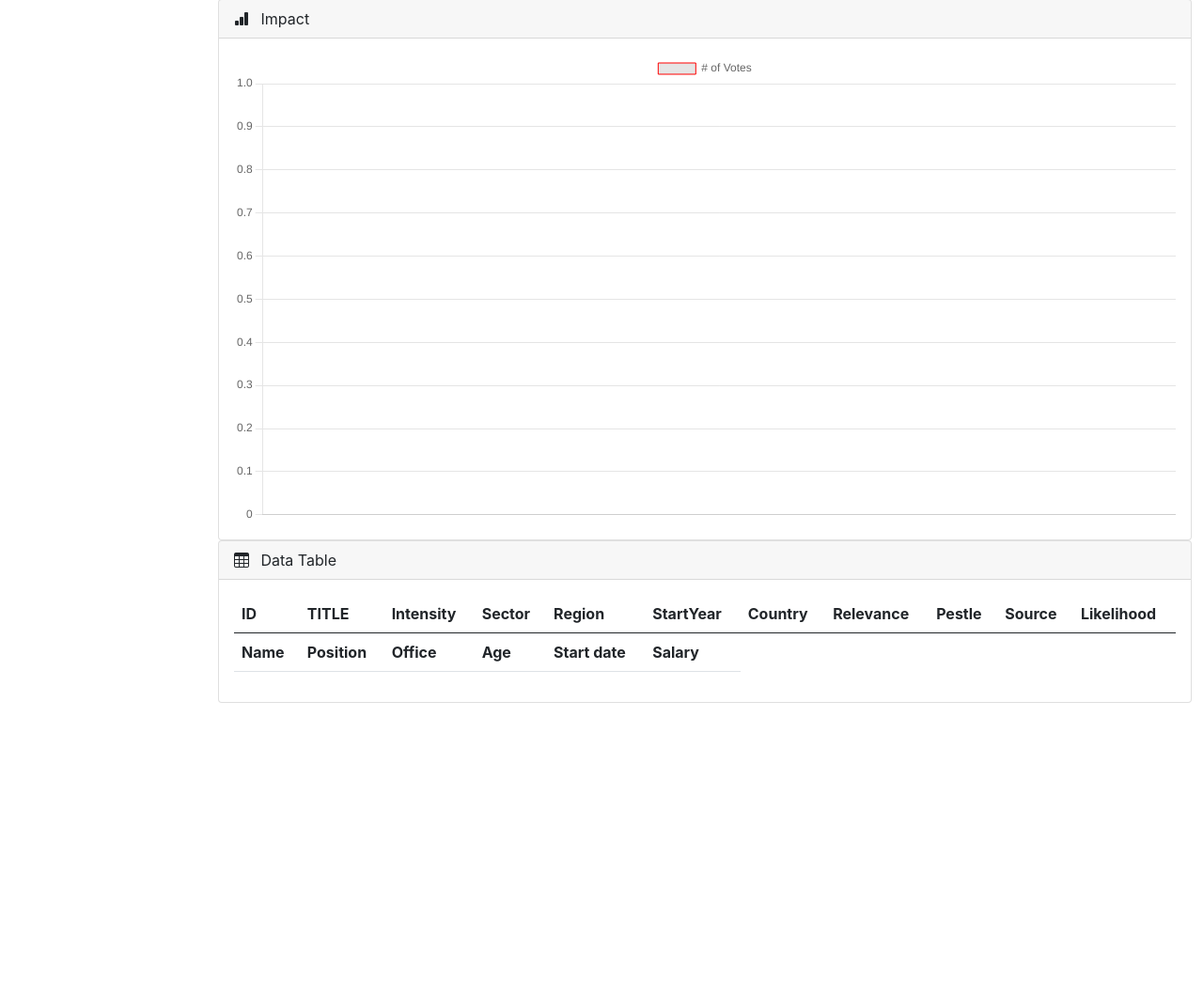
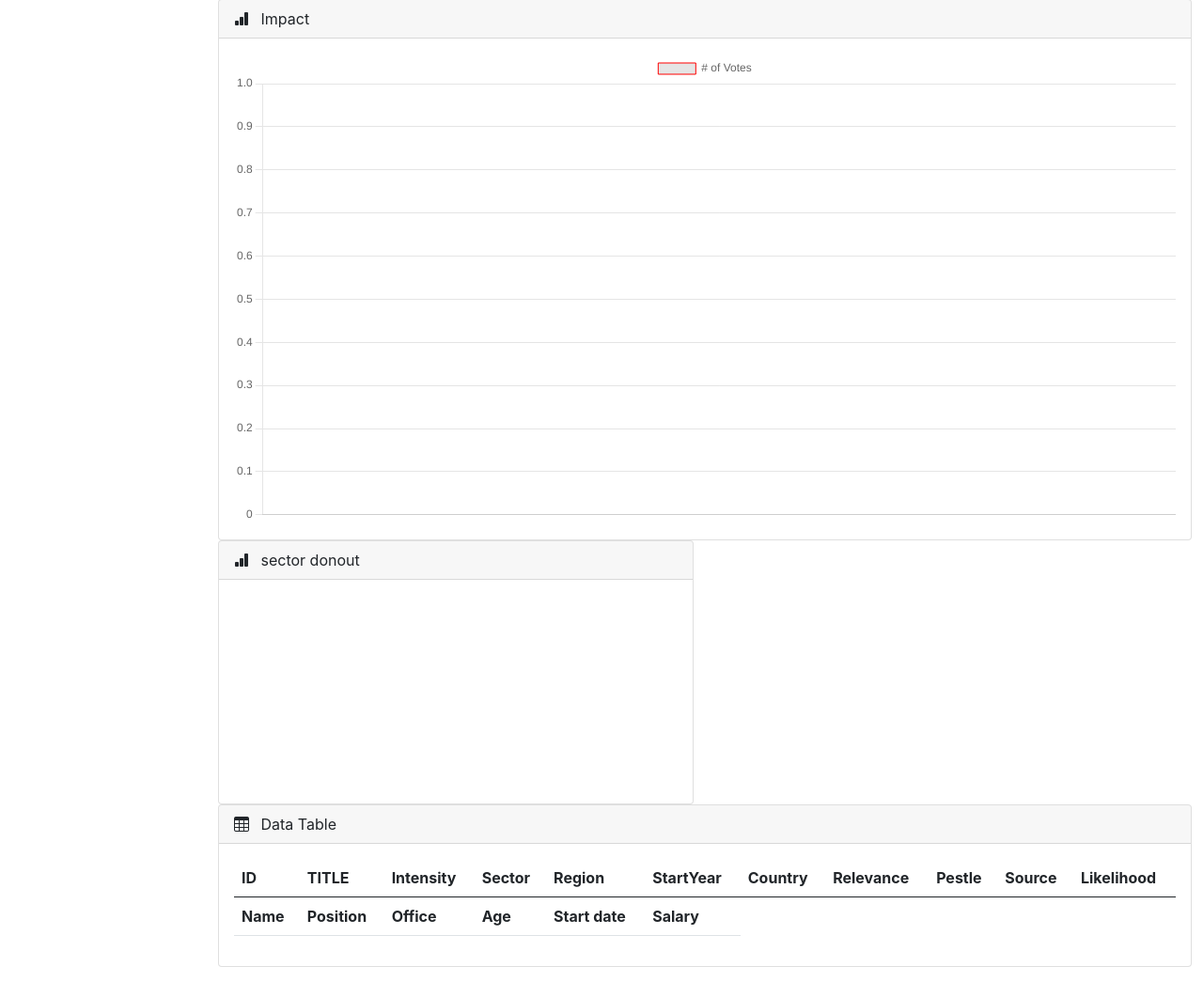
Before and after one commit to Rohit-Thakre/project_dashboard, a Django app: template templates/index.html in a window 1280 px wide. Shown: the part 1433-2478 px from the top of the page at 94% size. Before the commit the page ends 2181 px from the top, so only its background shows below. Run offline with Django 3.2, Linux system fonts and the light colour scheme; the template is opened without the code that fills it, so the values that code supplies are empty; a map, chart or similar area stays blank; some libraries are stand-ins or nearby versions.

Commit message:
donout added for sectors.

```diff
--- a/templates/index.html
+++ b/templates/index.html
@@ -229,6 +229,20 @@
             </div>
           </div>
 
+
+          <div class="col-6">
+            <!-- <div class="col-md-6 mb-3"> -->
+            <div class="card h-100">
+              <div class="card-header">
+                <span class="me-2"><i class="bi bi-bar-chart-fill"></i></span>
+                sector donout
+              </div>
+              <div class="card-body">
+                <canvas class="chart" id="sector_id" width="200" height="200"></canvas>
+              </div>
+            </div>
+          </div>
+
         </div>
         <div class="row">
           <div class="col-md-12 mb-3">
@@ -400,6 +414,26 @@
       });
 
 
+      const sectorid = document.getElementById('sector_id');
+      // let sector = [{% for obj in sector %} "{{sector.name}}", {% endfor %}];
+
+      let obj = {{ sector_count | safe}}
+
+      console.log(obj);
+
+      new Chart(sectorid, {
+        type: 'doughnut',
+        data: {
+          labels: Object.keys(obj),
+          datasets: [{
+            label: 'total',
+            data: Object.values(obj),
+            hoverOffset: 4
+          }],
+        },
+      });
+
+
 
     </script>
 
```
Also changed, not shown: main/views.py (+8 -1 lines).
